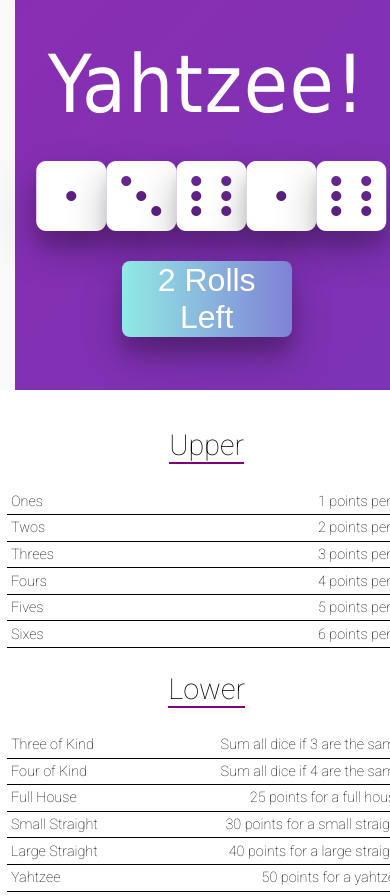
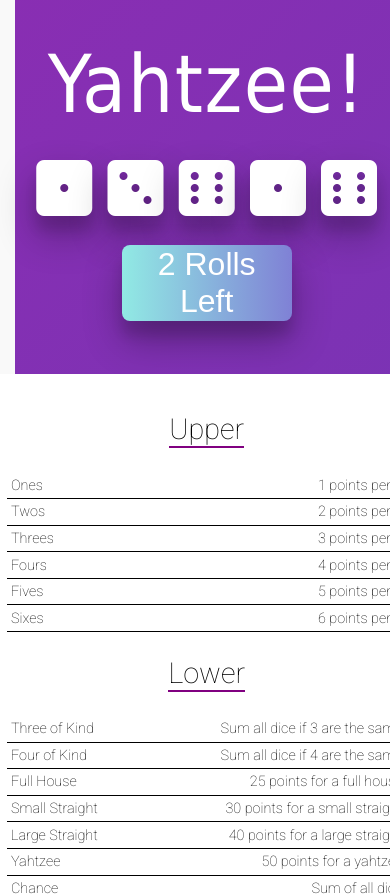
Before and after one commit to mcooper7649/Yahtzee-React, a React (Create React App) app: page / in a window 390 px wide. Shown: the top 896 px of the page. Built offline with nearby package versions, Linux system fonts and the light colour scheme.

Commit message:
updated responsive CSS

```diff
--- a/src/Die.css
+++ b/src/Die.css
@@ -16,7 +16,7 @@
   color: white;
   text-shadow: 0 19px 38px rgba(0, 0, 0, 0.3), 0 15px 12px rgba(0, 0, 0, 0.1);
   transition: all 0.3s ease;
-  padding: 25px 0px
+  padding: 25px 0;
 }
 
 .Die-locked {
--- a/src/Die.js
+++ b/src/Die.js
@@ -18,7 +18,7 @@
 }
   render() {
     const { numberWords, locked, val, disabled, rolling } = this.props;
-  let classes =`Die fas fa-dice-${numberWords[val - 1]} fa-5x `;
+  let classes =`Die fas fa-dice-${numberWords[val - 1]} fa-4x `;
   if(locked) classes += 'Die-locked';
   if(rolling) classes += 'Die-rolling';
     return (
--- a/src/Game.js
+++ b/src/Game.js
@@ -1,7 +1,7 @@
 import React, { Component } from "react";
 import Dice from "./Dice";
 import ScoreTable from "./ScoreTable";
-import Leaderboard from './Leaderboard';
+// import Leaderboard from './Leaderboard';
 import "./Game.css";
 import Loader from './Loader.js'
 const axios = require('axios').default;
--- a/src/Loader.css
+++ b/src/Loader.css
@@ -1,32 +1,8 @@
 
-/* /*
-  .container{
-    width: 100%;
-    max-width: 940px;
-    margin: 0 auto;
-    position: relative;
-    text-align: center;
-  } */
-   */
-  /* CLEARFIX */
-
-  .cf:before,
-  .cf:after {
-      content: " ";
-      display: table;
-  }
-
-  .cf:after {
-      clear: both;
-  }
-
-  .cf {
-      *zoom: 1;
-  }
 
 
   .three{
-    padding: 10em;
+    padding: 25em;
   }
 
   /* ALL LOADERS */
--- a/src/Loader.js
+++ b/src/Loader.js
@@ -4,10 +4,10 @@
 class Loader extends Component {
     render(){
         return(
-    <div class="container">
-        <div class="cf">
-            <div class="three">
-                <div class="loader" id="loader-3"></div>
+    <div className="container">
+        <div className="cf">
+            <div className="three">
+                <div className="loader" id="loader-1"></div>
                 <div>Initializing Fun....</div>
             </div>
         </div>
--- a/src/RuleRow.js
+++ b/src/RuleRow.js
@@ -4,7 +4,7 @@
 class RuleRow extends Component {
   render() {
     const { score, name, doScore, description} = this.props;
-    const disabled = score != undefined;
+    const disabled = score !== undefined;
     return (
       <tr className={`RuleRow RuleRow-${disabled ? 'disabled' : 'active'}`}
       onClick={disabled ? null : doScore}>
```
